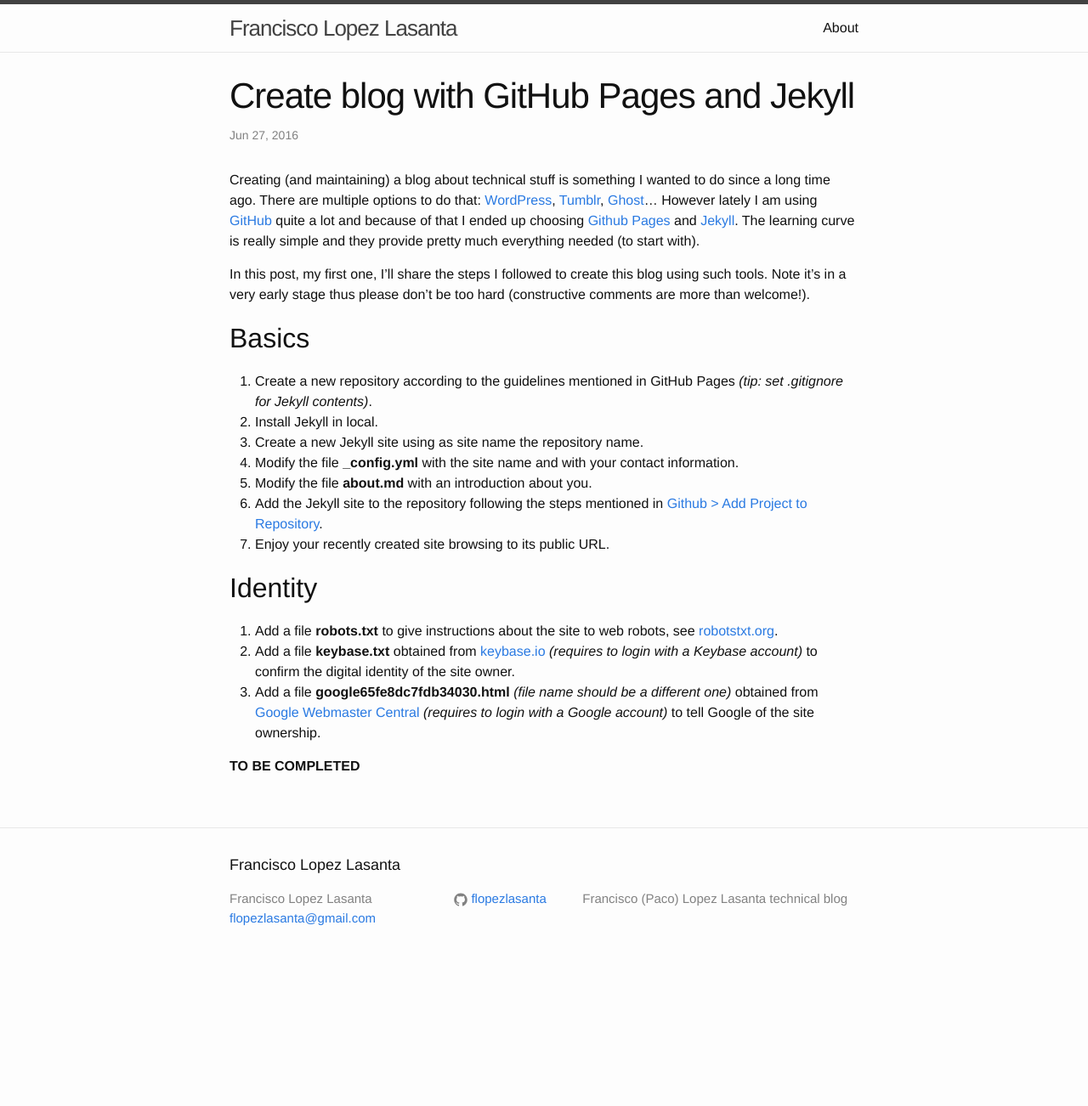
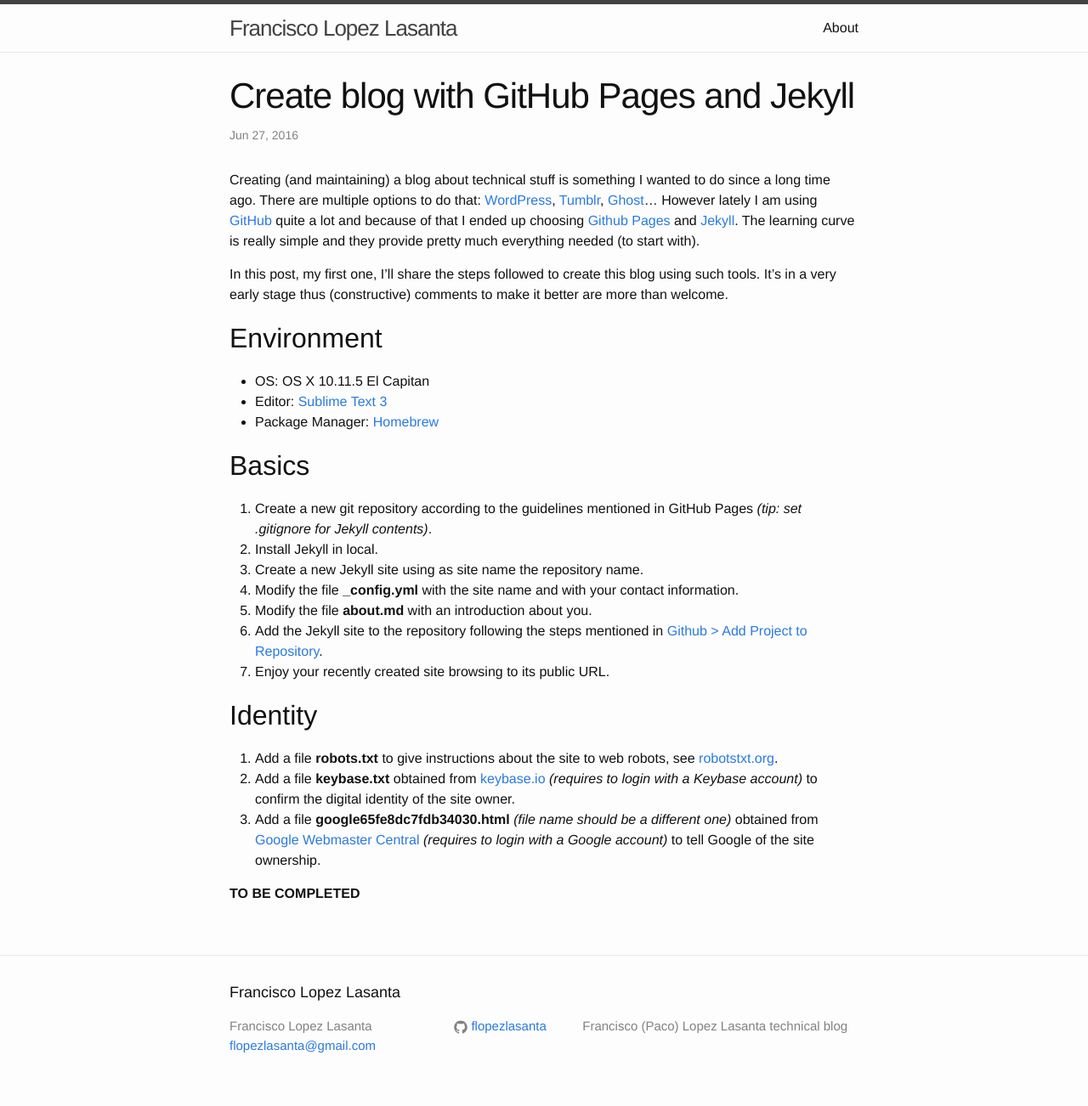
Before and after one commit to flopezlasanta/flopezlasanta.github.io, a Jekyll site: the page built from _posts/2016-06-27-hello-github-pages-jekyll.markdown, in a window 1280 px wide. Shown: the whole page at 85% size. Built offline with Jekyll 4.4.1, drawn with Linux system fonts in a browser that asks for light colours; before the commit the page ends 1152 px from its top, so only the background shows below that.

Commit message:
added environment details

```diff
--- a/_posts/2016-06-27-hello-github-pages-jekyll.markdown
+++ b/_posts/2016-06-27-hello-github-pages-jekyll.markdown
@@ -8,12 +8,20 @@ comments: false
 
 Creating (and maintaining) a blog about technical stuff is something I wanted to do since a long time ago. There are multiple options to do that: [WordPress](https://wordpress.com/), [Tumblr](http://www.tumblr.com/), [Ghost](https://ghost.org/)... However lately I am using [GitHub](https://github.com/) quite a lot and because of that I ended up choosing [Github Pages](https://pages.github.com/) and [Jekyll](https://jekyllrb.com/). The learning curve is really simple and they provide pretty much everything needed (to start with).
 
-In this post, my first one, I'll share the steps I followed to create this blog using such tools. Note it's in a very early stage thus please don't be too hard (constructive comments are more than welcome!).
+In this post, my first one, I'll share the steps followed to create this blog using such tools. It's in a very early stage thus (constructive) comments to make it better are more than welcome.
+
+Environment
+-----------
+
+- OS: OS X 10.11.5 El Capitan
+- Editor: [Sublime Text 3](https://www.sublimetext.com/3)
+- Package Manager: [Homebrew](http://brew.sh/)
+
 
 Basics
 ------
 
-1. Create a new repository according to the guidelines mentioned in GitHub Pages _(tip: set .gitignore for Jekyll contents)_.
+1. Create a new git repository according to the guidelines mentioned in GitHub Pages _(tip: set .gitignore for Jekyll contents)_.
 2. Install Jekyll in local.
 3. Create a new Jekyll site using as site name the repository name.
 4. Modify the file **_config.yml** with the site name and with your contact information.
```
